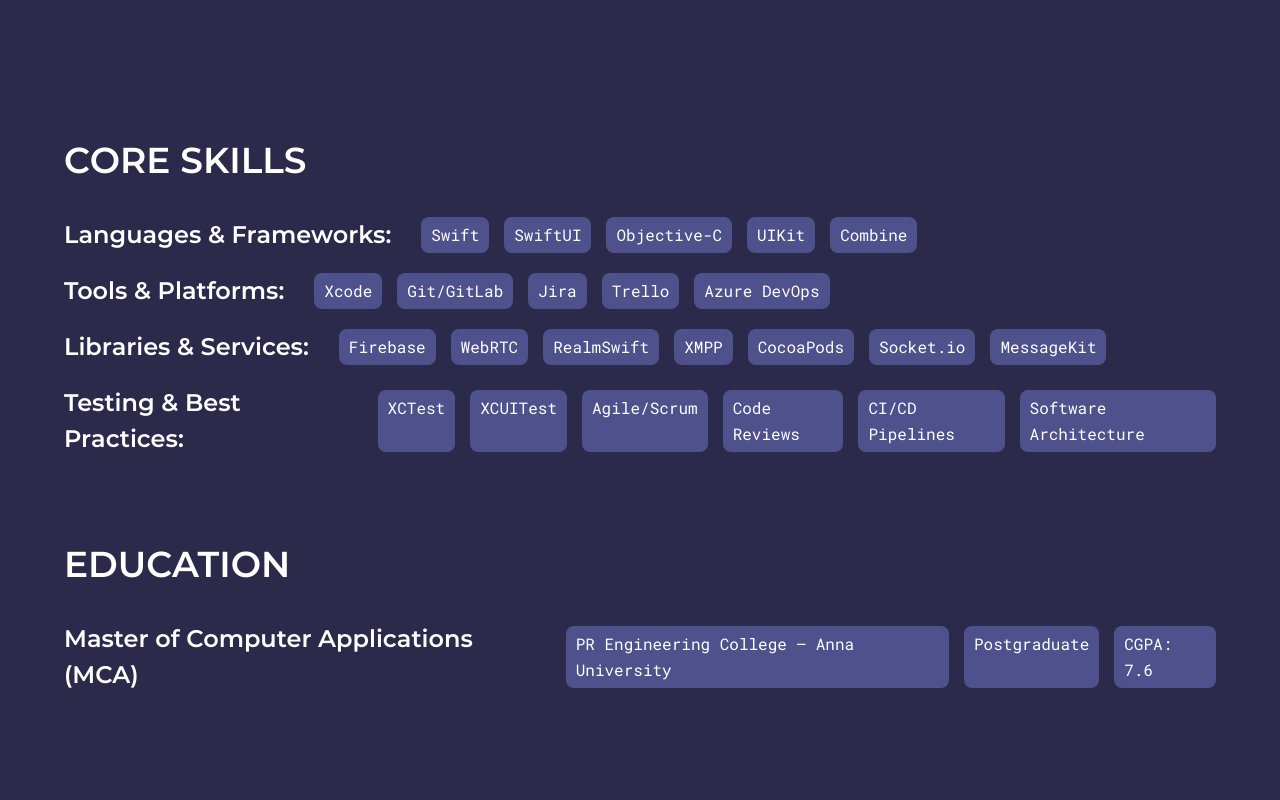
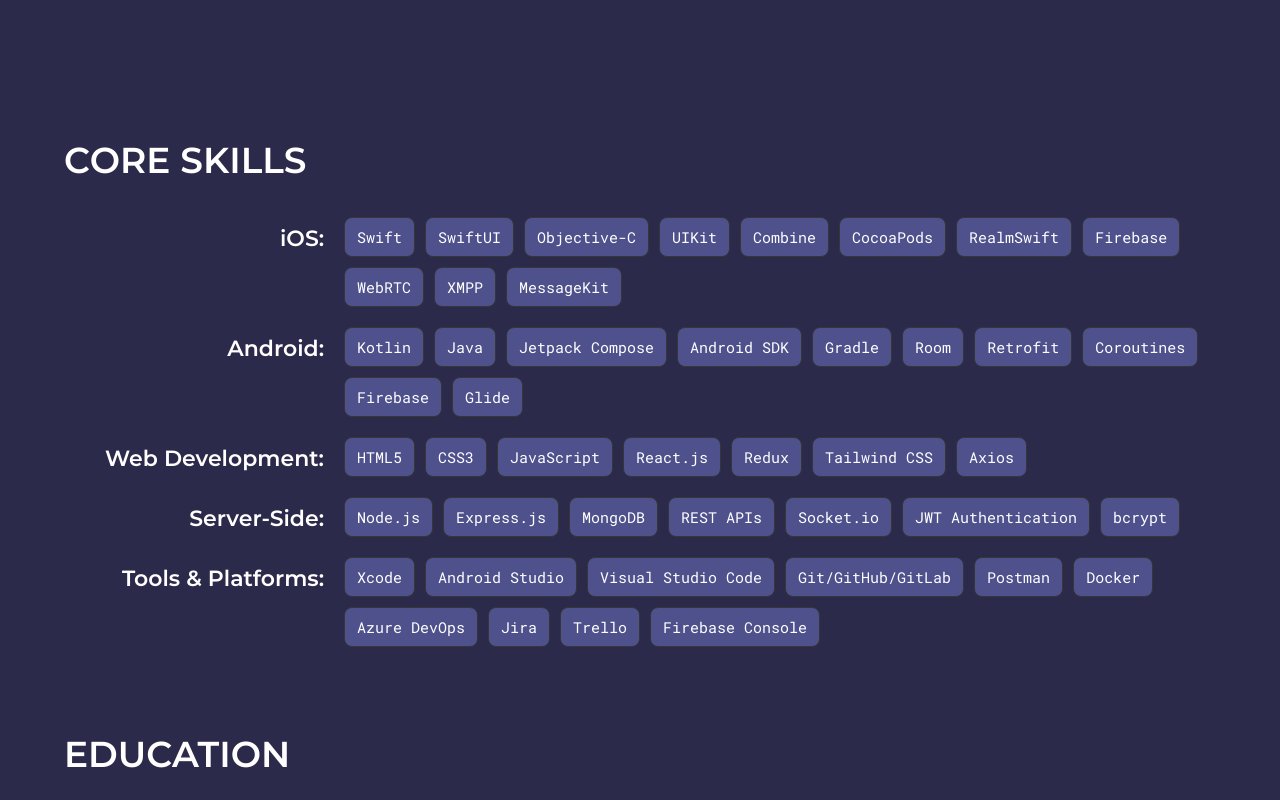
Before and after one commit to sathishq/sathish, a React (Create React App) app: page /#/about in a window 1280 px wide. Shown: the part 780-1580 px from the top of the page. Built offline with nearby package versions, Linux system fonts and the light colour scheme.

Commit message:
worked on  about section

```diff
--- a/src/components/AboutItems.js
+++ b/src/components/AboutItems.js
@@ -10,44 +10,67 @@
     margin-bottom: 3rem;
     text-transform: uppercase;
   }
+
   .entries {
     display: flex;
-    align-items: center;
-    justify-content: flex-start;
+    align-items: flex-start;
     margin-top: 2rem;
+    gap: 2rem;
+    flex-wrap: nowrap;
+
     .title {
-      font-size: 2.4rem;
+      font-size: 2.2rem;
+      font-weight: 600;
+      min-width: 260px; /* Keeps title column aligned */
+      text-align: right; /* visually aligns titles */
+      padding-top: 0.5rem; /* aligns baseline with first row of items */
     }
+
     .items {
       display: flex;
-      gap: 1.5rem;
-      margin-left: 3rem;
+      flex-wrap: wrap; /* ✅ items will wrap under themselves, not under title */
+      gap: 1rem;
+      flex: 1;
+
       .item {
         background-color: var(--deep-dark);
-        padding: 0.5rem 1rem;
+        padding: 0.6rem 1.2rem;
         border-radius: 8px;
+        border: 1px solid var(--gray-2);
+        white-space: nowrap;
+        transition: all 0.2s ease;
 
         p {
-          font-size: 1.6rem;
+          font-size: 1.5rem;
+          color: var(--gray-1);
+        }
+
+        &:hover {
+          background-color: var(--gray-2);
+          transform: translateY(-2px);
         }
       }
     }
   }
+
   @media only screen and (max-width: 768px) {
     .heading {
       font-size: 3rem;
     }
+
     .entries {
       flex-direction: column;
       align-items: flex-start;
       gap: 1rem;
+
+      .title {
+        text-align: left;
+        min-width: unset;
+      }
+
       .items {
-        position: initial;
+        margin-left: 0;
         gap: 1rem;
-        margin-left: 0;
-      }
-      .title {
-        font-size: 2rem;
       }
     }
   }
--- a/src/components/ProjectCard.js
+++ b/src/components/ProjectCard.js
@@ -1,89 +1,141 @@
 import React from "react";
 import styled from "styled-components";
-import { FaGithub } from "react-icons/fa";
+import { FaGithub, FaExternalLinkAlt } from "react-icons/fa";
 
-const ProjectCardStyles = styled.div`
-  .card {
-    margin: 20px;
-    width: 350px;
-    height: 250px;
-    border-style: solid;
-    border-radius: 5px;
-    border-width: 1px;
-    background-color: #fff;
-    box-shadow: 0px 2px 6px rgba(0, 0, 0, 0.3);
-    overflow: hidden;
+const ProjectsSection = styled.section`
+  background-color: #f9fafb;
+  padding: 80px 0;
+
+  .container {
+    width: 100%;
+    max-width: 1100px;
+    margin: 0 auto;
+    padding: 0 20px;
   }
 
-  .card-image {
-    position: relative;
-    height: 250px;
+  .section-header {
+    text-align: center;
+    margin-bottom: 50px;
   }
 
-  .card-image img {
+  .section-header h2 {
+    font-size: 2rem;
+    color: #222;
+    margin-bottom: 10px;
+  }
+
+  .section-header p {
+    color: #666;
+    font-size: 1rem;
+  }
+
+  .projects-grid {
+    display: grid;
+    grid-template-columns: repeat(auto-fit, minmax(320px, 1fr));
+    gap: 25px;
+  }
+
+  .project-card {
+    background: #fff;
+    border-radius: 12px;
+    box-shadow: 0 6px 15px rgba(0, 0, 0, 0.08);
+    overflow: hidden;
+    transition: transform 0.25s ease, box-shadow 0.25s ease;
+  }
+
+  .project-card:hover {
+    transform: translateY(-5px);
+    box-shadow: 0 10px 20px rgba(0, 0, 0, 0.1);
+  }
+
+  .project-image img {
     width: 100%;
-    height: 100%;
+    height: 200px;
     object-fit: cover;
   }
 
-  .card-details {
-    position: absolute;
-    bottom: 0;
-    left: 0;
-    right: 0;
-    background-color: rgba(0, 0, 0, 0.8);
-    color: #fff;
+  .project-content {
     padding: 20px;
-    transition: all 0.5s ease-in-out;
-    transform: translateY(100%);
   }
 
-  .card:hover .card-details {
-    transform: translateY(0);
+  .project-content h3 {
+    font-size: 1.3rem;
+    margin-bottom: 10px;
+    color: #111;
   }
 
-  .card-details h3 {
-    margin: 0 0 10px 0;
-    font-size: 20px;
+  .project-content p {
+    color: #555;
+    font-size: 0.95rem;
+    line-height: 1.6;
+    margin-bottom: 15px;
   }
 
-  .card-details p {
-    margin: 0 0 20px 0;
-    font-size: 14px;
-    line-height: 1.5;
+  .project-links {
+    display: flex;
+    gap: 15px;
   }
 
-  @media only screen and (max-width: 768px) {
-    .card {
-      width: 100%;
+  .project-links a {
+    color: #333;
+    font-size: 1.3rem;
+    transition: color 0.3s ease, transform 0.3s ease;
+  }
+
+  .project-links a:hover {
+    color: #000;
+    transform: scale(1.1);
+  }
+
+  @media (max-width: 768px) {
+    .section-header h2 {
+      font-size: 1.8rem;
     }
   }
 `;
-export default function ProjectCard({ project }) {
+
+export default function Projects({ projects }) {
   return (
-    <ProjectCardStyles>
-      <div className="card">
-        <div className="card-image">
-          <img
-            src={project.img}
-            loading="lazy"
-            alt={"project " + project.name}
-          />
-          <div className="card-details">
-            <div className="flex gap-6">
+    <ProjectsSection>
+      <div className="container">
+        <div className="section-header">
+          <h2>My Projects</h2>
+          <p>Some of the web and mobile applications I’ve built and contributed to.</p>
+        </div>
+        <div className="projects-grid">
+          {projects.map((project, index) => (
+            <div className="project-card" key={index}>
+              <div className="project-image">
+                <img src={project.img} alt={project.name} loading="lazy" />
+              </div>
+              <div className="project-content">
                 <h3>{project.name}</h3>
+                <p>{project.desc}</p>
+                <div className="project-links">
+                  {project.githubLink && (
                     <a
                       href={project.githubLink}
                       target="_blank"
                       rel="noopener noreferrer"
                     >
-                <FaGithub className="bg-black h-12 w-fit p-2 rounded-full hover:scale-150 transition ease-in-out delay-150 cursor-pointer" />
+                      <FaGithub />
                     </a>
-            </div>
-            <p>{project.desc}</p>
+                  )}
+                  {project.liveLink && (
+                    <a
+                      href={project.liveLink}
+                      target="_blank"
+                      rel="noopener noreferrer"
+                    >
+                      <FaExternalLinkAlt />
+                    </a>
+                  )}
                 </div>
               </div>
             </div>
-    </ProjectCardStyles>
+          ))}
+        </div>
+      </div>
+    </ProjectsSection>
   );
 }
--- a/src/pages/About.js
+++ b/src/pages/About.js
@@ -31,7 +31,7 @@
         margin-bottom: 5rem;
         padding-right: 5rem;
         p {
-          max-width: 100%;
+          max-width: 200%;
           font-size: 1.5rem;
         }
       }
@@ -106,23 +106,78 @@
   heading="Core Skills"
   entries={[
     {
-                title: "Languages & Frameworks:",
-                items: ["Swift", "SwiftUI", "Objective-C", "UIKit", "Combine"],
+      title: "iOS:",
+      items: [
+        "Swift",
+        "SwiftUI",
+        "Objective-C",
+        "UIKit",
+        "Combine",
+        "CocoaPods",
+        "RealmSwift",
+        "Firebase",
+        "WebRTC",
+        "XMPP",
+        "MessageKit"
+      ],
+    },
+    {
+      title: "Android:",
+      items: [
+        "Kotlin",
+        "Java",
+        "Jetpack Compose",
+        "Android SDK",
+        "Gradle",
+        "Room",
+        "Retrofit",
+        "Coroutines",
+        "Firebase",
+        "Glide"
+      ],
+    },
+    {
+      title: "Web Development:",
+      items: [
+        "HTML5",
+        "CSS3",
+        "JavaScript",
+        "React.js",
+        "Redux",
+        "Tailwind CSS",
+        "Axios",
+      ],
+    },
+    {
+      title: "Server-Side:",
+      items: [
+        "Node.js",
+        "Express.js",
+        "MongoDB",
+        "REST APIs",
+        "Socket.io",
+        "JWT Authentication",
+        "bcrypt",
+      ],
     },
     {
       title: "Tools & Platforms:",
-                items: ["Xcode", "Git/GitLab", "Jira", "Trello", "Azure DevOps"],
-              },
-              {
-                title: "Libraries & Services:",
-                items: ["Firebase", "WebRTC", "RealmSwift", "XMPP", "CocoaPods", "Socket.io", "MessageKit"],
-              },
-              {
-                title: "Testing & Best Practices:",
-                items: ["XCTest", "XCUITest", "Agile/Scrum", "Code Reviews", "CI/CD Pipelines", "Software Architecture"],
-              },
+      items: [
+        "Xcode",
+        "Android Studio",
+        "Visual Studio Code",
+        "Git/GitHub/GitLab",
+        "Postman",
+        "Docker",
+        "Azure DevOps",
+        "Jira",
+        "Trello",
+        "Firebase Console"
+      ],
+    }
   ]}
 />
+
           <AboutItems
             heading="Education"
             entries={[
```
Lines whose indentation alone changed are shown as unchanged.
